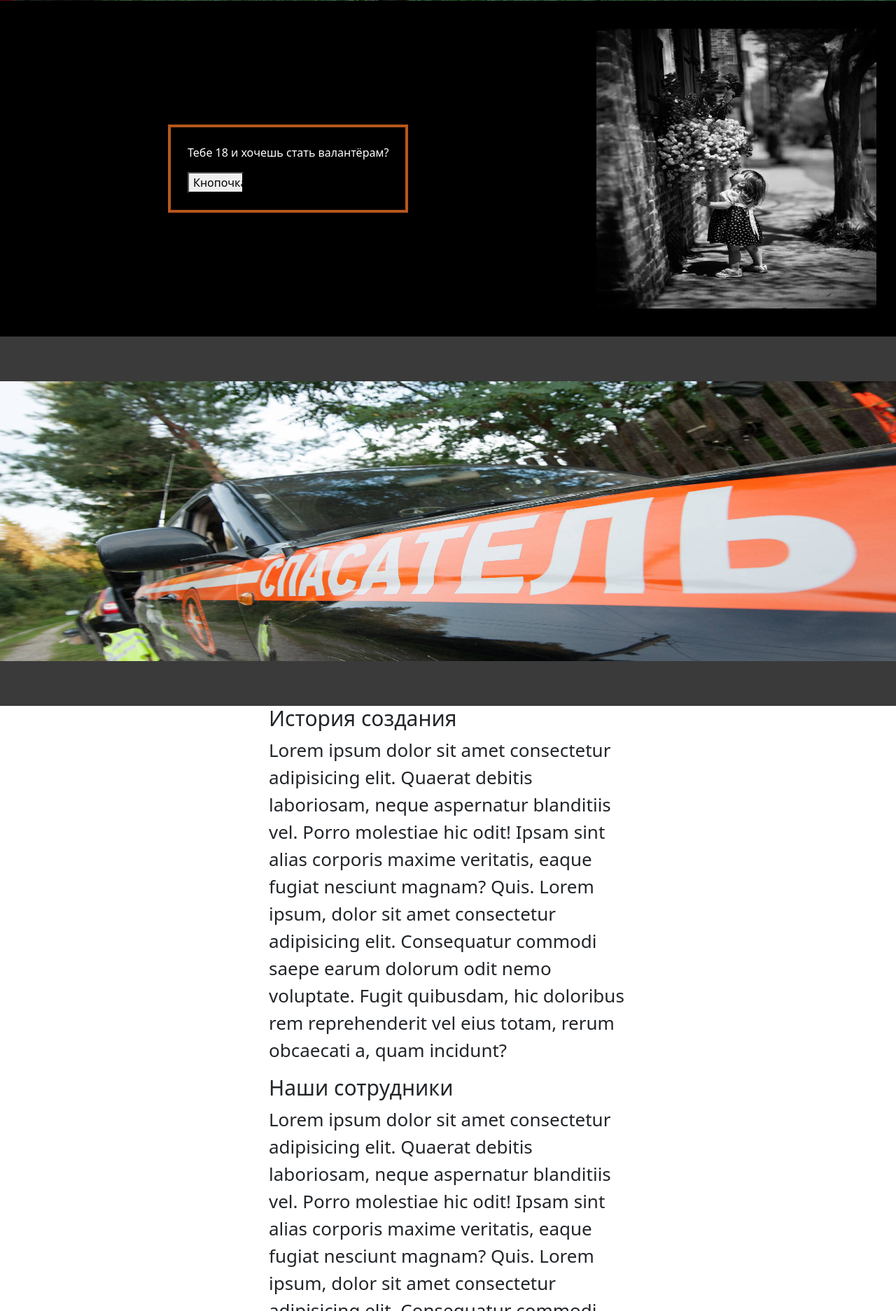
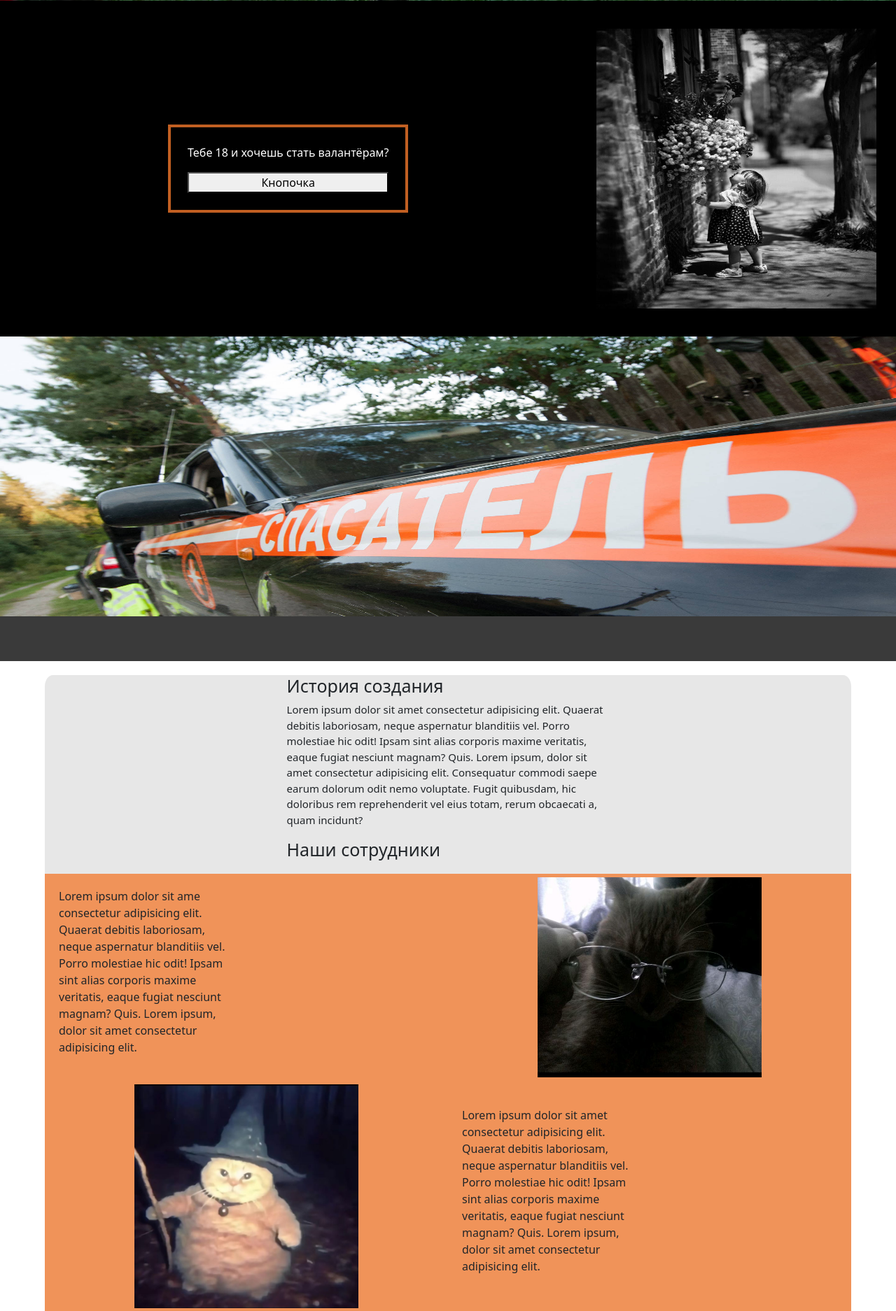
Before and after one commit to AlexUpaev/Peredelish, a Python web app: template templates/index.html in a window 1280 px wide. Shown: the part 886-2760 px from the top of the page at 70% size. Run offline with Jinja, Linux system fonts and the light colour scheme; the template is opened without the code that fills it, so the values that code supplies are empty.

Commit message:
some changes

```diff
--- a/static/css/styles.css
+++ b/static/css/styles.css
@@ -40,12 +40,12 @@ body {
 
 .volontir_main_text_place {
 
-    padding: 3vh;
+    padding: 5%;
 
     height: auto;
     max-height: 50vh;
     max-width: 50vh;
-    margin: auto auto auto auto;
+    margin: auto;
     color: white;
     /* text-align: center; */
     display: flex;
@@ -55,7 +55,7 @@ body {
 }
 
 .volontir_main_name {
-    margin: auto auto auto auto;
+    margin: auto;
     font-size: 10vh;
     color: white;
     justify-content: center;
@@ -74,7 +74,6 @@ body {
     background-color: black;
 }
 
-
 .Vstupi_v_valantirs_text_place {
     padding: 3vh;
     height: auto;
@@ -86,10 +85,10 @@ body {
     display: flex;
     flex-direction: column;
     justify-content: center;
-    border: 0.5vh solid rgb(182, 87, 28);
+    border: 0.5vh solid rgb(193, 95, 34);
 }
 .Vstupi_v_valantirs_button {
-    width: 10vh;;
+    width: 100%;
 }
 .Vstupi_v_valantirs_img {
     margin: auto auto auto 30vh;
@@ -111,26 +110,47 @@ body {
 }
 
 .Titels {
-    font-size: 30px;
+    font-size: 25px;
 }
 
 .maintext {
-    font-size: 26px;
+    font-size: 15px;
 }
 
 .main_team {
-    background: rgb(197, 237, 193);
-    justify-content: center;
+    display: grid;
+    margin: 20px auto 20px auto;
+    background: rgb(240, 147, 89);
+    /* height: auto; */
+    grid-template-columns: 1fr 1fr;
+    /* justify-content: center; */
 }
 
-.main_team_photo {
-    max-height: 420px;
-    max-width: 560px;
+.team_sotr_sect {
+    display: inline-block;
+    vertical-align: middle;
+}
+.team_png_place {
+    padding: 5px;
+    display: flex;
+    justify-content: center;
+    /* align-items: center; */
 }
 
-.team_photo {
-    height: 100%;
-    width: 100%;
+.team_sotr_text {
+    padding: 20px;
+    width: 50%;
+    display: flex;
+    justify-content: center;
+    align-items: center;
+
+
+}
+.team_png {
+    max-height: 40vh;
+    max-width: 40vh;
+    margin-left: auto;
+    margin-right: auto;
 }
 
 .bottmcontent {
@@ -139,6 +159,15 @@ body {
 
 .content {
     min-height: 100%;
+}
+
+
+.main_inf {
+    background-color: rgb(231, 231, 231);
+    border-radius: 1%;
+    max-width: 90%;
+    height: auto;
+    margin: 20px auto auto auto;
 }
 /* Стили списка пропавших */
 
--- a/templates/index.html
+++ b/templates/index.html
@@ -39,13 +39,11 @@
       <img class="Vstupi_v_valantirs_img" src="{{ url_for('static', filename='image/lost_cild.jpg')}}" alt="child">
     </article>
 
-    <div class="granic"></div>
-
     <div class="facke_paralaks"></div>
 
     <div class="granic"></div>
 
-
+    <div class="main_inf">
       <article class="articles">
         <div class="divblock">
           <h2 class="Titels">История создания</h2>
@@ -62,25 +60,46 @@
       <article class="articles">
         <div class="divblock">
           <h2 class="Titels">Наши сотрудники</h2>
-        <p class="maintext">
-          Lorem ipsum dolor sit amet consectetur adipisicing elit. Quaerat debitis laboriosam, neque aspernatur blanditiis vel. Porro molestiae hic odit! Ipsam sint alias corporis maxime veritatis,
+        </div>
+
+        <div class="main_team">
+
+
+            <div class="team_sotr_text">
+              <p>
+              Lorem ipsum dolor sit ame consectetur adipisicing elit. Quaerat debitis laboriosam, neque aspernatur blanditiis vel. Porro molestiae hic odit! Ipsam sint alias corporis maxime veritatis,
               eaque fugiat nesciunt magnam? Quis. Lorem ipsum, dolor sit amet consectetur adipisicing elit.
-          Consequatur commodi saepe earum dolorum odit nemo voluptate. Fugit quibusdam, hic doloribus rem reprehenderit vel eius totam, rerum obcaecati a, quam incidunt?
               </p>
             </div>
 
-      <div class="main_team row">
-        <div class="main_team_photo">
-          <img class="team_photo" src="{{ url_for('static', filename='image/Maria.png')}}" alt="musha">
+            <div class="team_png_place">
+              <img class="team_png" src="{{ url_for('static', filename='image/Maria.png')}}" alt="musha">
             </div>
 
-        <div class="main_team_photo">
-          <img class="team_photo" src="{{ url_for('static', filename='image/Ump.png')}}" alt="upaev">
+            <div class="team_png_place">
+              <img class="team_png" src="{{ url_for('static', filename='image/Ump.png')}}" alt="upaev">
             </div>
 
-        <div class="main_team_photo">
-          <img class="team_photo" src="{{ url_for('static', filename='image/Me.png')}}" alt="Me">
+            <div class="team_sotr_text">
+              <p>
+                Lorem ipsum dolor sit amet consectetur adipisicing elit. Quaerat debitis laboriosam, neque aspernatur blanditiis vel. Porro molestiae hic odit! Ipsam sint alias corporis maxime veritatis,
+                eaque fugiat nesciunt magnam? Quis. Lorem ipsum, dolor sit amet consectetur adipisicing elit.
+              </p>
             </div>
+
+
+
+            <div class="team_sotr_text">
+              <p>
+                Lorem ipsum dolor sit amet consectetur adipisicing elit. Quaerat debitis laboriosam, neque aspernatur blanditiis vel. Porro molestiae hic odit! Ipsam sint alias corporis maxime veritatis,
+                eaque fugiat nesciunt magnam? Quis. Lorem ipsum, dolor sit amet consectetur adipisicing elit.
+              </p>
+            </div>
+
+            <div class="team_png_place">
+              <img class="team_png" src="{{ url_for('static', filename='image/Me.png')}}" alt="Me">
+            </div>
+
         </div>
 
         <div class="divblock">
@@ -106,6 +125,9 @@
       </article>
     </div>
 
+    </div>
+
+
 
   <div class="bottmcontent">
       <div class="row text-white", style="overflow-wrap: break-word">
```
Lines whose indentation alone changed are shown as unchanged.
